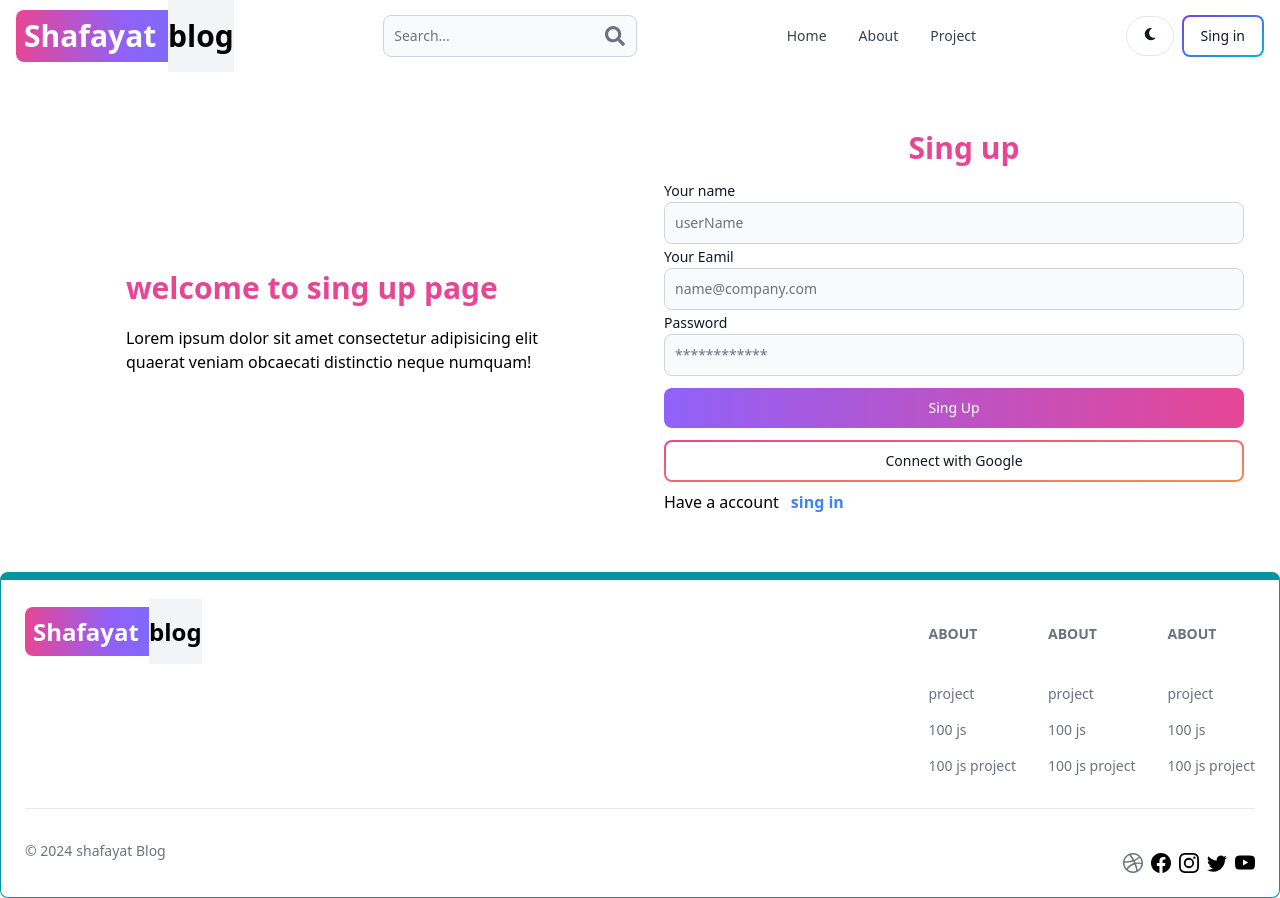
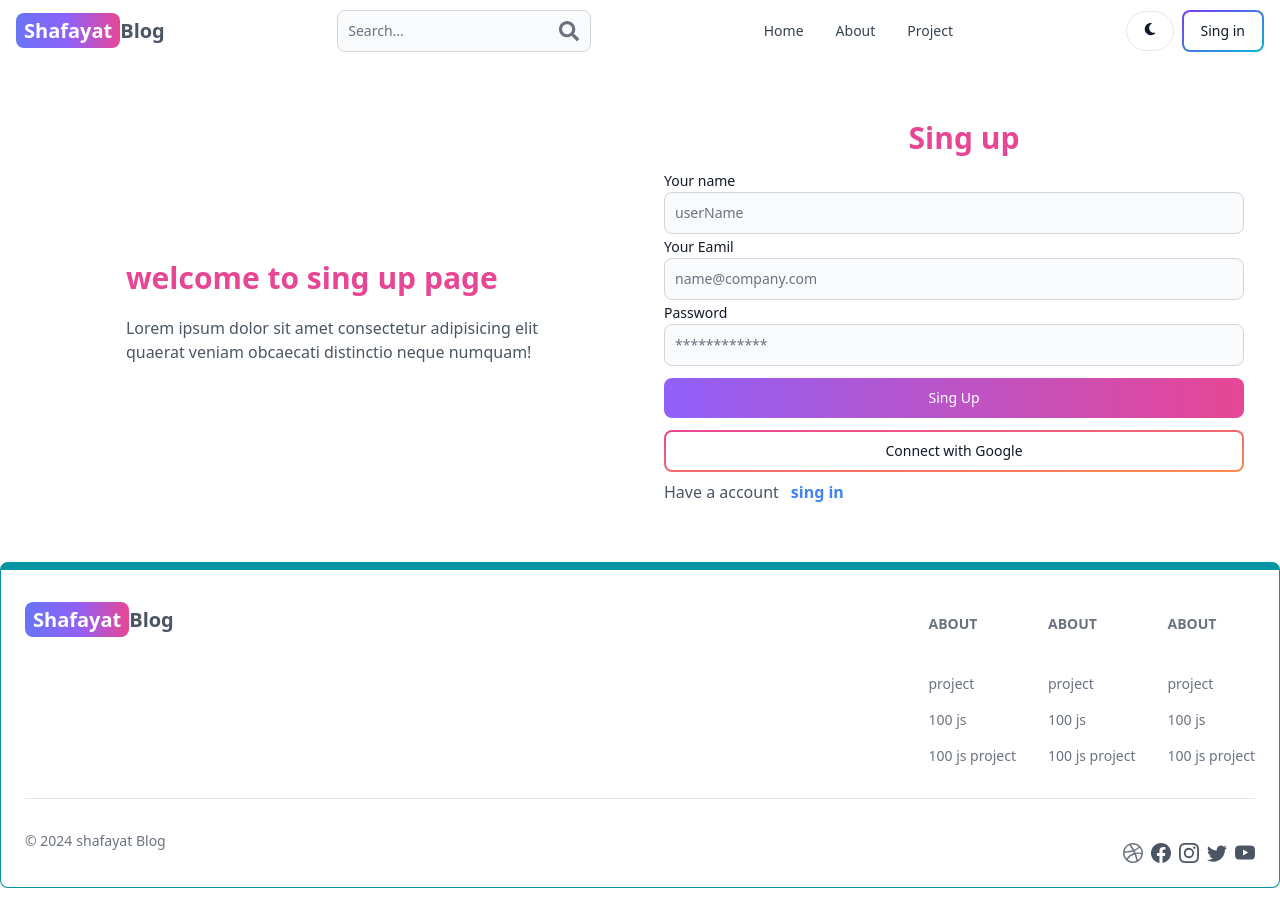
Before and after one commit to Mahadi9990/Project--4, a React (Vite) app in the folder client/: page /sing-up in a window 1280 px wide. Built offline with nearby package versions, Linux system fonts and the light colour scheme.

Commit message:
cm theme dark mode

```diff
--- a/client/src/components/Fotter.jsx
+++ b/client/src/components/Fotter.jsx
@@ -8,18 +8,10 @@ export default function Fotter() {
         <div className="grid md:grid-cols-2 w-full justify-between sm:flex">
         {/* grid w-full justify-between sm:flex md:grid-clos-2 */}
             <div className="py-3">
-              <Link to='/' className='
-              rounded-lg
-              bg-gradient-to-l
-          from-indigo-500
-          via-purple-500
-          to-pink-500
-          text-white
-            text-2xl
-            font-bold
-            py-2 pl-2
-                '>
-              Shafayat <span className='ml-1 text-black dark:text-white bg-gray-100 py-4'>blog</span>
+            <Link className='
+          self-center whitespace-nowrap text-sm md:text-xl font-semibold dark:text-white
+          '>
+            <span className='py-1 px-2 rounded-lg text-white bg-gradient-to-r from-indigo-500 via-purple-500 to-pink-500 '>Shafayat</span>Blog
           </Link>
           </div>
           <div className="grid grid-cols-2 sm:grid-cols-3 gap-8 mt-5">
--- a/client/src/components/Header.jsx
+++ b/client/src/components/Header.jsx
@@ -1,29 +1,24 @@
 import {Avatar, Button, Dropdown, Navbar, TextInput} from 'flowbite-react'
 import { Link ,useLocation} from 'react-router-dom'
-import { FaSearch } from "react-icons/fa";
+import { FaSearch, FaSun } from "react-icons/fa";
 import { FaMoon } from "react-icons/fa6";
-import { useSelector } from 'react-redux';
+import { useSelector,useDispatch } from 'react-redux';
+import { toggoleTheme } from '../redux/theme/ThemeSlice';
 
 
 
 export default function Header() {
+    const dispatch =useDispatch()
     const {currentUser} =useSelector((state)=>state.user)
+    const {theme} =useSelector((state)=>state.theme)
     const path =useLocation().pathname
   return (
     <Navbar className='flex flex-row gap-2'>
-        <Link to='/' className='
-            rounded-lg
-            bg-gradient-to-l
-         from-indigo-500
-         via-purple-500
-         to-pink-500
-         text-white
-           text-3xl
-           font-bold
-           py-2 pl-2
-              '>
-            Shafayat <span className='ml-1 text-black dark:text-white bg-gray-100 py-4'>blog</span>
-        </Link>
+        <Link className='
+          self-center whitespace-nowrap text-sm md:text-xl font-semibold dark:text-white
+          '>
+            <span className='py-1 px-2 rounded-lg text-white bg-gradient-to-r from-indigo-500 via-purple-500 to-pink-500 '>Shafayat</span>Blog
+          </Link>
         <form>
             <TextInput
                 placeholder='Search...'
@@ -33,7 +28,9 @@ export default function Header() {
            <Link to='/search'> <Button color='gray' className='md:hidden inline'><FaSearch/></Button></Link>
         </form>
         <div className="flex justify-center items-center gap-2 md:order-2">
-            <Button color='gray' pill className='w-12 h-10'><FaMoon/></Button>
+            <Button color='gray' pill className='w-12 h-10' onClick={()=> dispatch(toggoleTheme())}>
+                {theme=== 'light'?<FaMoon/>:<FaSun/>}
+            </Button>
             {currentUser?(
                 <Dropdown
                     arrowIcon={false}
--- /dev/null
+++ b/client/src/components/ThememProvider.jsx
@@ -0,0 +1,12 @@
+import {useSelector} from 'react-redux'
+
+export default function ThememProvider({children}) {
+    const {theme} =useSelector((state)=>state.theme)
+    return (
+    <div className={theme}>
+          <div className="bg-white text-gray-600 dark:bg-[rgb(16,12,42)] dark:text-white min-h-screen">
+             {children}
+          </div>
+      </div>
+  )
+}
--- a/client/src/main.jsx
+++ b/client/src/main.jsx
@@ -5,11 +5,14 @@ import './index.css'
 import { store ,persistor} from './redux/store.js'
 import { Provider } from 'react-redux'
 import { PersistGate } from 'redux-persist/integration/react'
+import ThememProvider from './components/ThememProvider.jsx'
 
 ReactDOM.createRoot(document.getElementById('root')).render(
   <PersistGate persistor={persistor}>
     <Provider store={store}>
+      <ThememProvider>
          <App />
+      </ThememProvider>
     </Provider>
   </PersistGate>
 )
--- a/client/src/redux/store.js
+++ b/client/src/redux/store.js
@@ -2,9 +2,11 @@ import { combineReducers, configureStore } from "@reduxjs/toolkit";
 import {persistStore,persistReducer} from "redux-persist"
 import userSlice from "./user/userSlice.js";
 import storage from 'redux-persist/lib/storage'
+import ThemeSlice from "./theme/ThemeSlice.js";
 
 const rootReducer =combineReducers({
-    user:userSlice
+    user:userSlice,
+    theme:ThemeSlice
 })
 
 const persistConfig ={
--- /dev/null
+++ b/client/src/redux/theme/ThemeSlice.js
@@ -0,0 +1,21 @@
+import {createSlice} from '@reduxjs/toolkit'
+
+const initialState ={
+    theme:'light'
+}
+
+const themeSlice =createSlice({
+    name:'theme',
+    initialState,
+    reducers:{
+        toggoleTheme:
+            (state)=>{
+                state.theme= state.theme=== "light"?"dark":"light"
+            }
+
+    }
+})
+
+export const {toggoleTheme} =themeSlice.actions
+
+export default themeSlice.reducer
```
